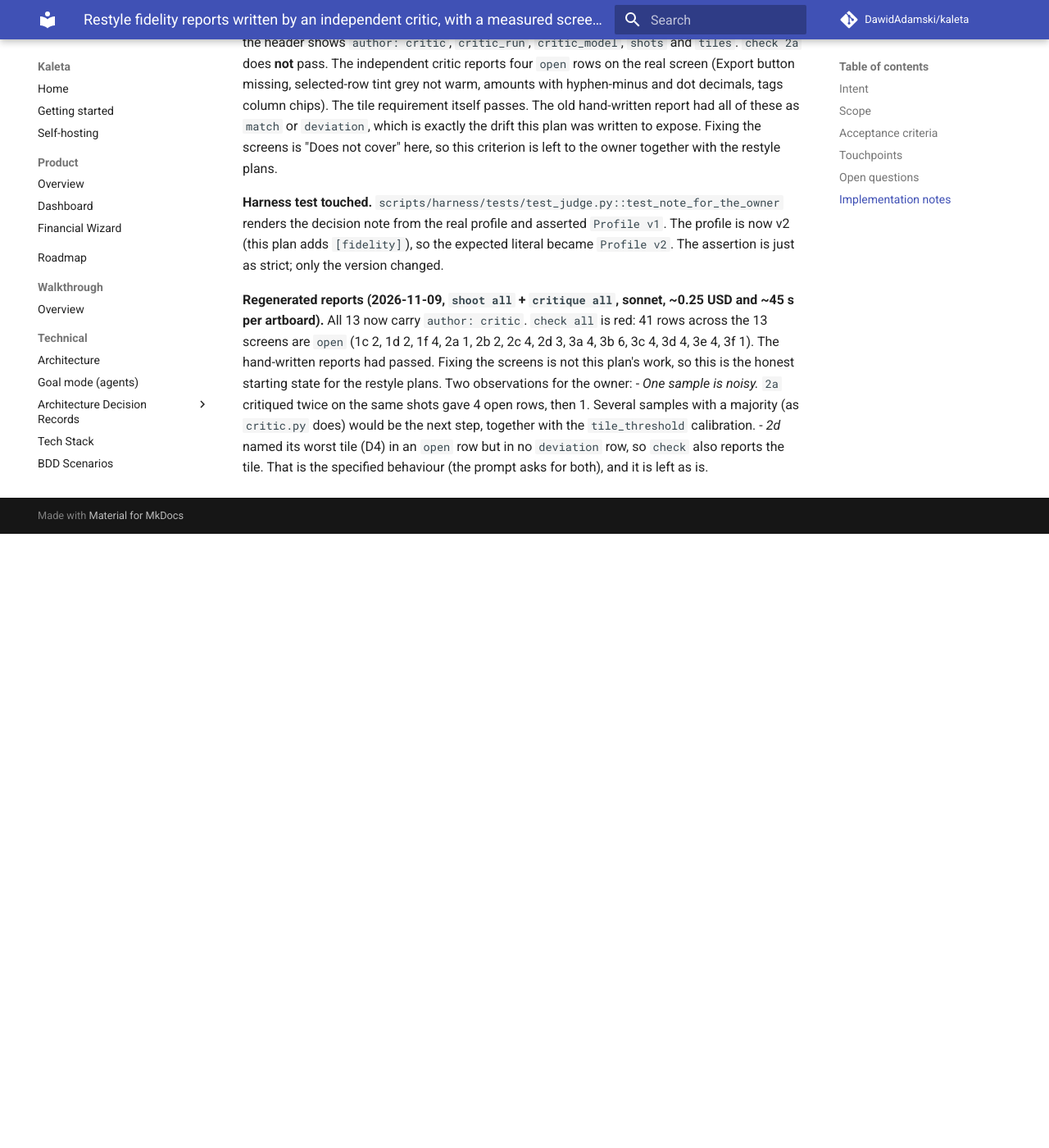
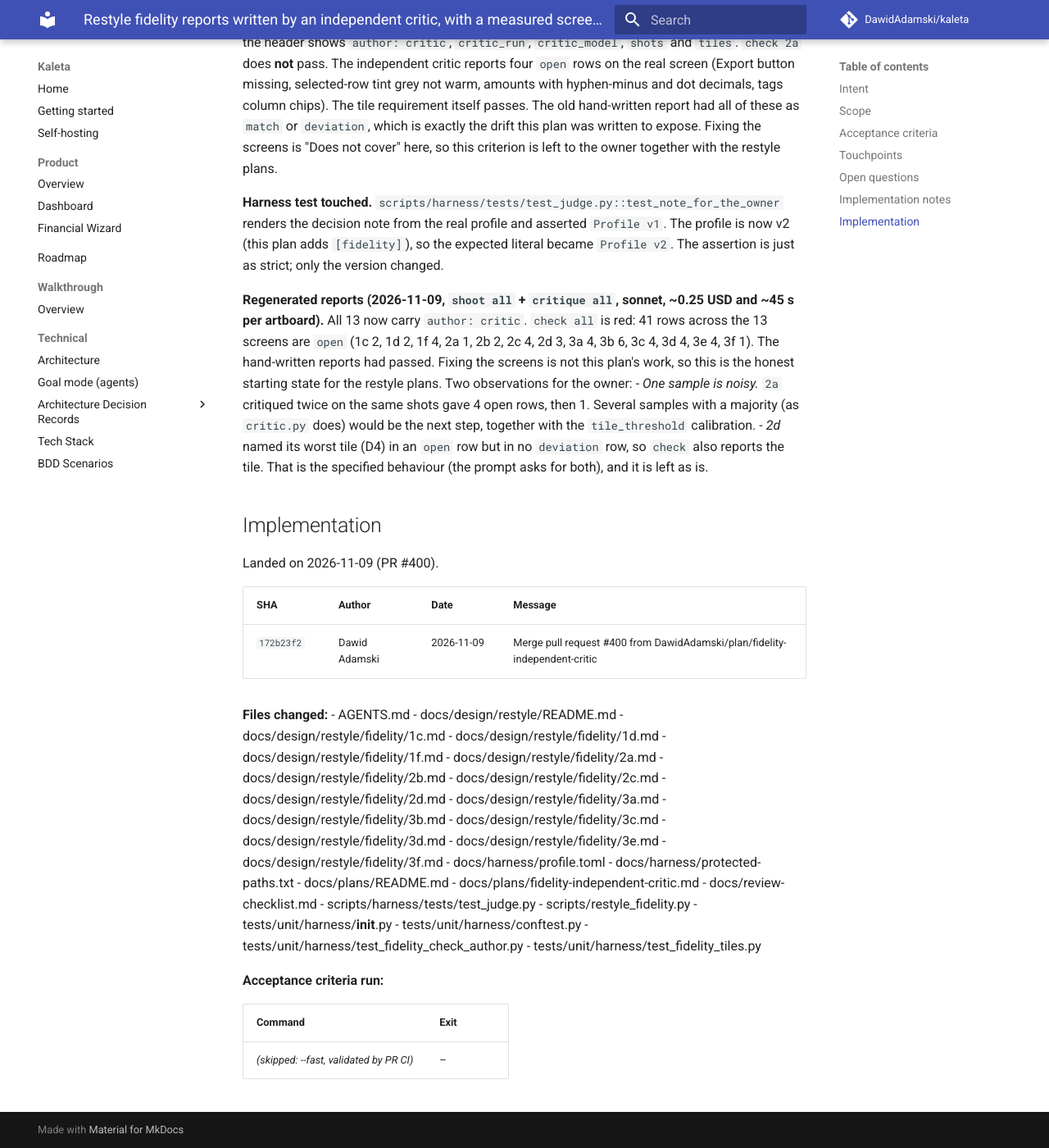
Before and after one commit to DawidAdamski/kaleta, an MkDocs documentation site: the page built from docs/plans/archive/fidelity-independent-critic.md, in a window 1280 px wide and 1400 px high, scrolled down 3318 px. Shown: the whole window at 82% size. Built offline with MkDocs 1.6.1 and Material for MkDocs 9.7.7, drawn with Linux system fonts in a browser that asks for light colours; comment, search, counter and statistics services are not loaded; before the commit the page ends 3969 px from its top, so only the background shows below that.

Commit message:
docs(plans): archive fidelity-independent-critic (#400)

```diff
--- a/docs/plans/fidelity-independent-critic.md
+++ b/docs/plans/archive/fidelity-independent-critic.md
@@ -3,9 +3,10 @@ plan_id: fidelity-independent-critic
 title: Restyle fidelity reports written by an independent critic, with a measured screenshot difference
 area: harness / restyle
 effort: medium
-status: in-progress
+status: archived
+archived_at: 2026-11-09
 harness: true
-roadmap_ref: ../roadmap.md#5-engineering-hygiene
+roadmap_ref: ../../roadmap.md#5-engineering-hygiene
 ---
 
 # Restyle fidelity reports written by an independent critic, with a measured screenshot difference
@@ -15,7 +16,7 @@ roadmap_ref: ../roadmap.md#5-engineering-hygiene
 current code, has no `open` row, and gives a reason for every `deviation`.
 But the report is written by the implementer that built the screen. That is
 self-assessment, which
-[ADR-39](../adr/039-measurable-critic-deterministic-judge.md) rules out, and
+[ADR-39](../../adr/039-measurable-critic-deterministic-judge.md) rules out, and
 it is part of why screens kept drifting from the artboards. This plan moves
 the report to a separate critic process and adds a number that does not
 depend on anyone's eyes.
@@ -180,3 +181,45 @@ observations for the owner:
 - *2d* named its worst tile (D4) in an `open` row but in no `deviation`
   row, so `check` also reports the tile. That is the specified behaviour
   (the prompt asks for both), and it is left as is.
+
+## Implementation
+
+Landed on 2026-11-09 (PR #400).
+
+| SHA | Author | Date | Message |
+|---|---|---|---|
+| `172b23f2` | Dawid Adamski | 2026-11-09 | Merge pull request #400 from DawidAdamski/plan/fidelity-independent-critic |
+
+**Files changed:**
+- AGENTS.md
+- docs/design/restyle/README.md
+- docs/design/restyle/fidelity/1c.md
+- docs/design/restyle/fidelity/1d.md
+- docs/design/restyle/fidelity/1f.md
+- docs/design/restyle/fidelity/2a.md
+- docs/design/restyle/fidelity/2b.md
+- docs/design/restyle/fidelity/2c.md
+- docs/design/restyle/fidelity/2d.md
+- docs/design/restyle/fidelity/3a.md
+- docs/design/restyle/fidelity/3b.md
+- docs/design/restyle/fidelity/3c.md
+- docs/design/restyle/fidelity/3d.md
+- docs/design/restyle/fidelity/3e.md
+- docs/design/restyle/fidelity/3f.md
+- docs/harness/profile.toml
+- docs/harness/protected-paths.txt
+- docs/plans/README.md
+- docs/plans/fidelity-independent-critic.md
+- docs/review-checklist.md
+- scripts/harness/tests/test_judge.py
+- scripts/restyle_fidelity.py
+- tests/unit/harness/__init__.py
+- tests/unit/harness/conftest.py
+- tests/unit/harness/test_fidelity_check_author.py
+- tests/unit/harness/test_fidelity_tiles.py
+
+**Acceptance criteria run:**
+
+| Command | Exit |
+|---|---|
+| _(skipped: --fast, validated by PR CI)_ | – |
```
Also changed, not shown: docs/plans/README.md (+1 -1 lines).
